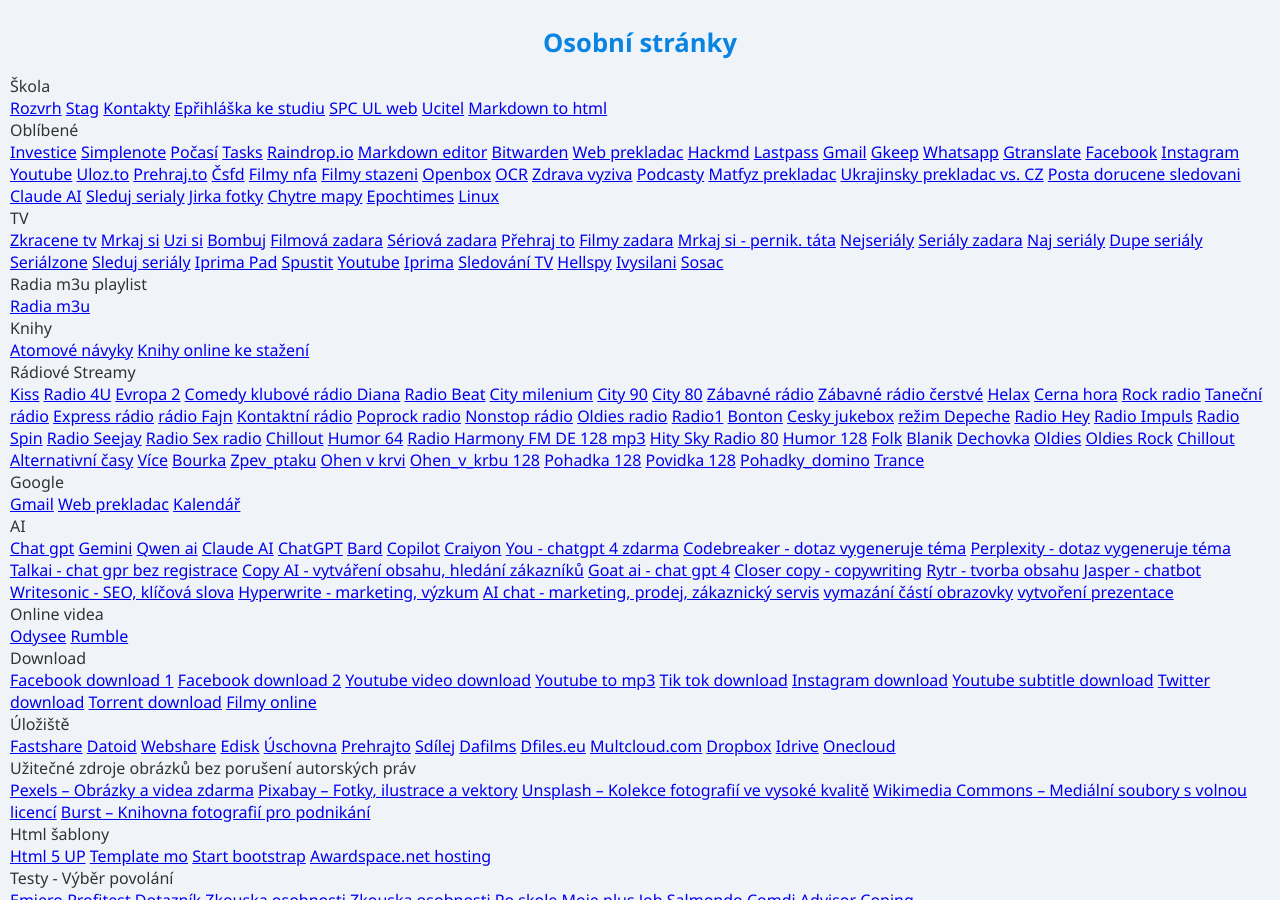
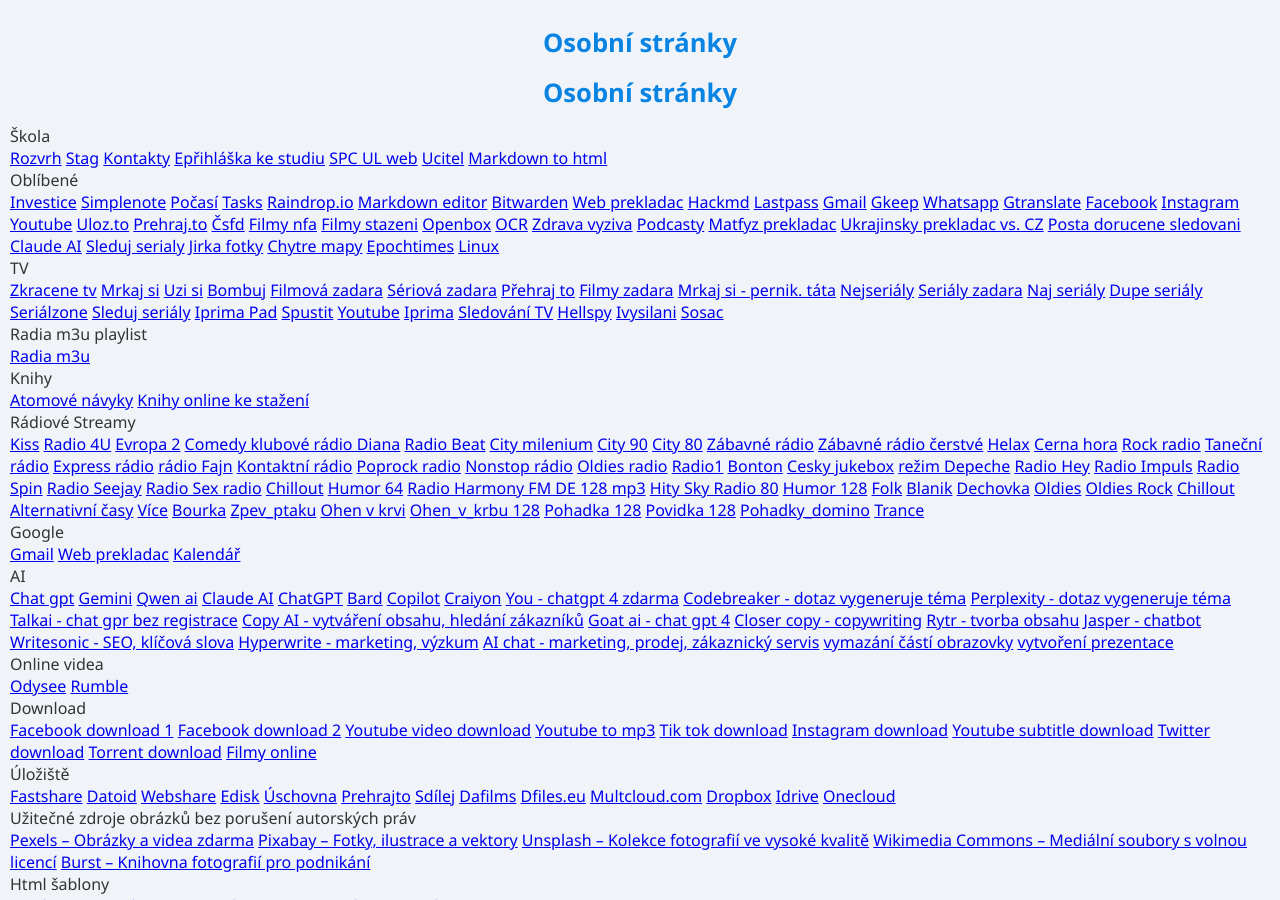
Before and after one commit to bedjan/bedjan.github.io, a Jekyll site: the page built from index.md, in a window 1280 px wide and 900 px high. Built offline with Jekyll 4.4.1, drawn with Linux system fonts in a browser that asks for light colours; our own code applies the rules of GitHub Pages for plain Markdown files.

Commit message:
Update default.html

```diff
--- a/_layouts/default.html
+++ b/_layouts/default.html
@@ -4,13 +4,26 @@
     <meta charset="UTF-8">
     <meta name="viewport" content="width=device-width, initial-scale=1.0">
     <title>{{ page.title }}</title>
-<link rel="stylesheet" href="{{ '/styl.css' | relative_url }}">
+
+    <base target="_blank">
+
+    <link rel="stylesheet" href="{{ '/styl.css' | relative_url }}">
 </head>
 <body>
     <div class="container">
+        <header>
+            <h1><a href="{{ '/' | relative_url }}" target="_self">Osobní stránky</a></h1>
+        </header>
 
-        <!-- <h1><a href="{{ '/' | relative_url }}">Osobní stránky</a></h1>    -->
-        {{ content }}
+        <main>
+            {{ content }}
+        </main>
     </div>
+
+    <script>
+        if ('serviceWorker' in navigator) {
+            navigator.serviceWorker.register("{{ '/sw.js' | relative_url }}");
+        }
+    </script>
 </body>
 </html>
```
